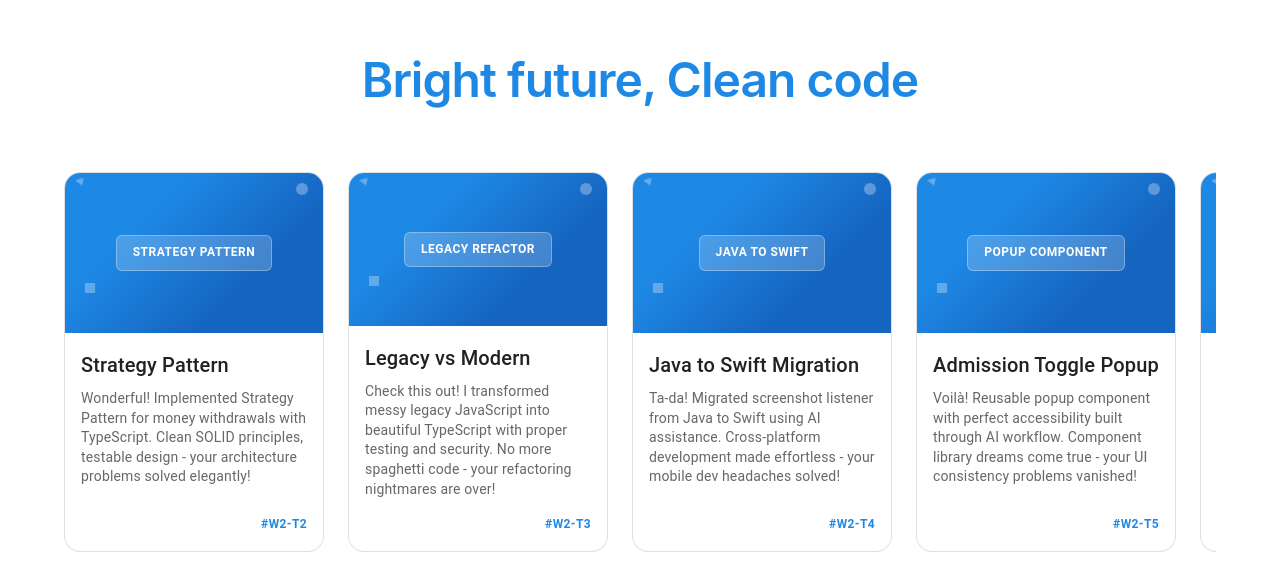
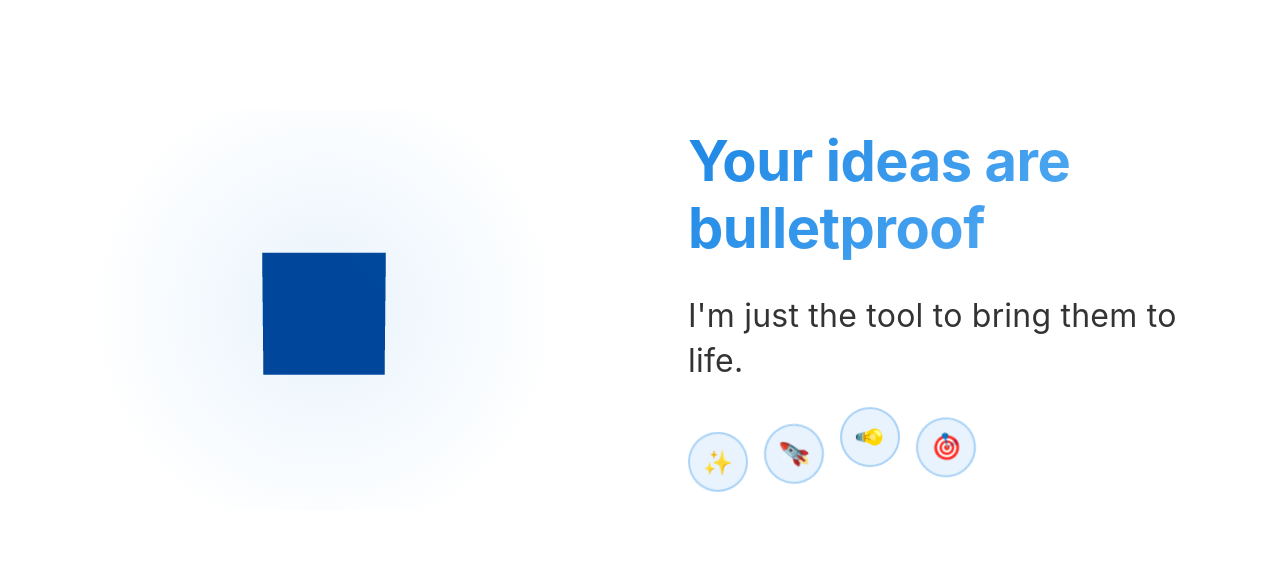
Before and after one commit to rahulideas2it/I2I-ai-tasks, a React (Vite) app in the folder apps/main/: page / in a window 1280 px wide. Shown: the part 906-1480 px from the top of the page. Built offline with nearby package versions, Linux system fonts and the light colour scheme.

Commit message:
fix: Install compatible Three.js versions to resolve reconciler error

```diff
--- a/apps/main/package.json
+++ b/apps/main/package.json
@@ -14,12 +14,15 @@
     "@emotion/styled": "^11.14.0",
     "@mui/material": "^7.1.2",
     "@mui/system": "^7.1.1",
+    "@react-three/drei": "^9.88.0",
+    "@react-three/fiber": "^8.15.0",
     "@types/react-router-dom": "^5.3.3",
     "prop-types": "^15.8.1",
     "react": "^18.2.0",
     "react-dom": "^18.2.0",
     "react-is": "^19.1.0",
-    "react-router-dom": "^6.30.1"
+    "react-router-dom": "^6.30.1",
+    "three": "^0.160.0"
   },
   "devDependencies": {
     "@types/react": "^18.2.43",
--- a/apps/main/src/components/ChatSection.tsx
+++ b/apps/main/src/components/ChatSection.tsx
@@ -2,6 +2,7 @@ import { Container, Box, Typography, Tabs, Tab } from '@mui/material'
 import { useState } from 'react'
 import * as React from 'react'
 import { ContentSection } from './ContentSection'
+import { MarketingSection } from './MarketingSection'
 
 interface ChatSectionProps {
   isEvil: boolean
@@ -62,10 +63,13 @@ export const ChatSection = ({ isEvil }: ChatSectionProps) => {
 
   return (
   <>
-    {/* Content Section - 2nd */}
+    {/* Marketing Section - 2nd */}
+    <MarketingSection isEvil={isEvil} />
+
+    {/* Content Section - 3rd */}
     <ContentSection isEvil={isEvil} />
 
-    {/* Chat Section - 3rd */}
+    {/* Chat Section - 4th */}
     <Box sx={{ minHeight: '100vh', display: 'flex', alignItems: 'center', justifyContent: 'center' }}>
       <Container maxWidth="xl">
         <Box sx={{
--- /dev/null
+++ b/apps/main/src/components/MarketingSection.tsx
@@ -0,0 +1,135 @@
+import { Container, Box, Typography } from '@mui/material'
+import { Canvas, useFrame } from '@react-three/fiber'
+import { useRef } from 'react'
+import { Mesh } from 'three'
+
+interface MarketingSectionProps {
+  isEvil: boolean
+}
+
+function Robot3D({ isEvil }: { isEvil: boolean }) {
+  const meshRef = useRef<Mesh>(null)
+
+  useFrame((state, delta) => {
+    if (meshRef.current) {
+      meshRef.current.rotation.x += delta * 0.8
+    }
+  })
+
+  return (
+    <mesh ref={meshRef}>
+      <boxGeometry args={[2, 2, 2]} />
+      <meshStandardMaterial
+        color={isEvil ? '#e53935' : '#1e88e5'}
+        emissive={isEvil ? '#c62828' : '#1565c0'}
+        emissiveIntensity={0.3}
+      />
+    </mesh>
+  )
+}
+
+export const MarketingSection = ({ isEvil }: MarketingSectionProps) => {
+  return (
+    <Box sx={{ minHeight: '100vh', display: 'flex', alignItems: 'center', py: 8 }}>
+      <Container maxWidth="xl">
+        <Box sx={{
+          display: 'flex',
+          flexDirection: { xs: 'column', md: 'row' },
+          alignItems: 'center',
+          gap: { xs: 6, md: 12 },
+          px: { xs: 2, md: 4 }
+        }}>
+          {/* Left - 3D Robot */}
+          <Box sx={{
+            flex: 1,
+            height: '400px',
+            minHeight: '400px'
+          }}>
+            <Canvas
+              camera={{ position: [0, 0, 8], fov: 50 }}
+              style={{
+                background: isEvil ?
+                  'radial-gradient(circle, rgba(229,57,53,0.1) 0%, transparent 70%)' :
+                  'radial-gradient(circle, rgba(30,136,229,0.1) 0%, transparent 70%)'
+              }}
+            >
+              <ambientLight intensity={0.5} />
+              <pointLight position={[10, 10, 10]} intensity={1} />
+              <Robot3D isEvil={isEvil} />
+            </Canvas>
+          </Box>
+
+          {/* Right - Marketing Content */}
+          <Box sx={{
+            flex: 1,
+            textAlign: { xs: 'center', md: 'left' },
+            maxWidth: '600px'
+          }}>
+            <Typography variant="h2" sx={{
+              fontWeight: 700,
+              fontSize: { xs: '2.5rem', md: '3.5rem' },
+              lineHeight: 1.2,
+              mb: 4,
+              background: isEvil ?
+                'linear-gradient(135deg, #e53935, #ff5252)' :
+                'linear-gradient(135deg, #1e88e5, #64b5f6)',
+              backgroundClip: 'text',
+              WebkitBackgroundClip: 'text',
+              WebkitTextFillColor: 'transparent',
+              fontFamily: 'Inter, system-ui, sans-serif'
+            }}>
+              {isEvil ? 'Just speak.' : 'Your ideas are bulletproof'}
+            </Typography>
+
+            <Typography variant="h4" sx={{
+              fontWeight: 400,
+              fontSize: { xs: '1.5rem', md: '2rem' },
+              lineHeight: 1.4,
+              color: isEvil ? 'rgba(255,255,255,0.9)' : 'rgba(0,0,0,0.8)',
+              fontFamily: 'Inter, system-ui, sans-serif'
+            }}>
+              {isEvil ?
+                "I'll translate it into production-grade code." :
+                "I'm just the tool to bring them to life."}
+            </Typography>
+
+            {/* Decorative Elements */}
+            <Box sx={{
+              mt: 6,
+              display: 'flex',
+              gap: 2,
+              justifyContent: { xs: 'center', md: 'flex-start' },
+              flexWrap: 'wrap'
+            }}>
+              {[
+                isEvil ? '⚡' : '✨',
+                isEvil ? '🔥' : '🚀',
+                isEvil ? '💀' : '💡',
+                isEvil ? '⚔️' : '🎯'
+              ].map((emoji, i) => (
+                <Box key={i} sx={{
+                  width: '60px',
+                  height: '60px',
+                  borderRadius: '50%',
+                  display: 'flex',
+                  alignItems: 'center',
+                  justifyContent: 'center',
+                  fontSize: '24px',
+                  bgcolor: isEvil ? 'rgba(229,57,53,0.1)' : 'rgba(30,136,229,0.1)',
+                  border: `2px solid ${isEvil ? 'rgba(229,57,53,0.3)' : 'rgba(30,136,229,0.3)'}`,
+                  animation: `float${i} ${3 + i * 0.5}s ease-in-out infinite`,
+                  [`@keyframes float${i}`]: {
+                    '0%, 100%': { transform: 'translateY(0px)' },
+                    '50%': { transform: `translateY(-${8 + i * 2}px)` }
+                  }
+                }}>
+                  {emoji}
+                </Box>
+              ))}
+            </Box>
+          </Box>
+        </Box>
+      </Container>
+    </Box>
+  )
+}
```
Also changed, not shown: 1 other file (tests, documents, lock files or other folders).
